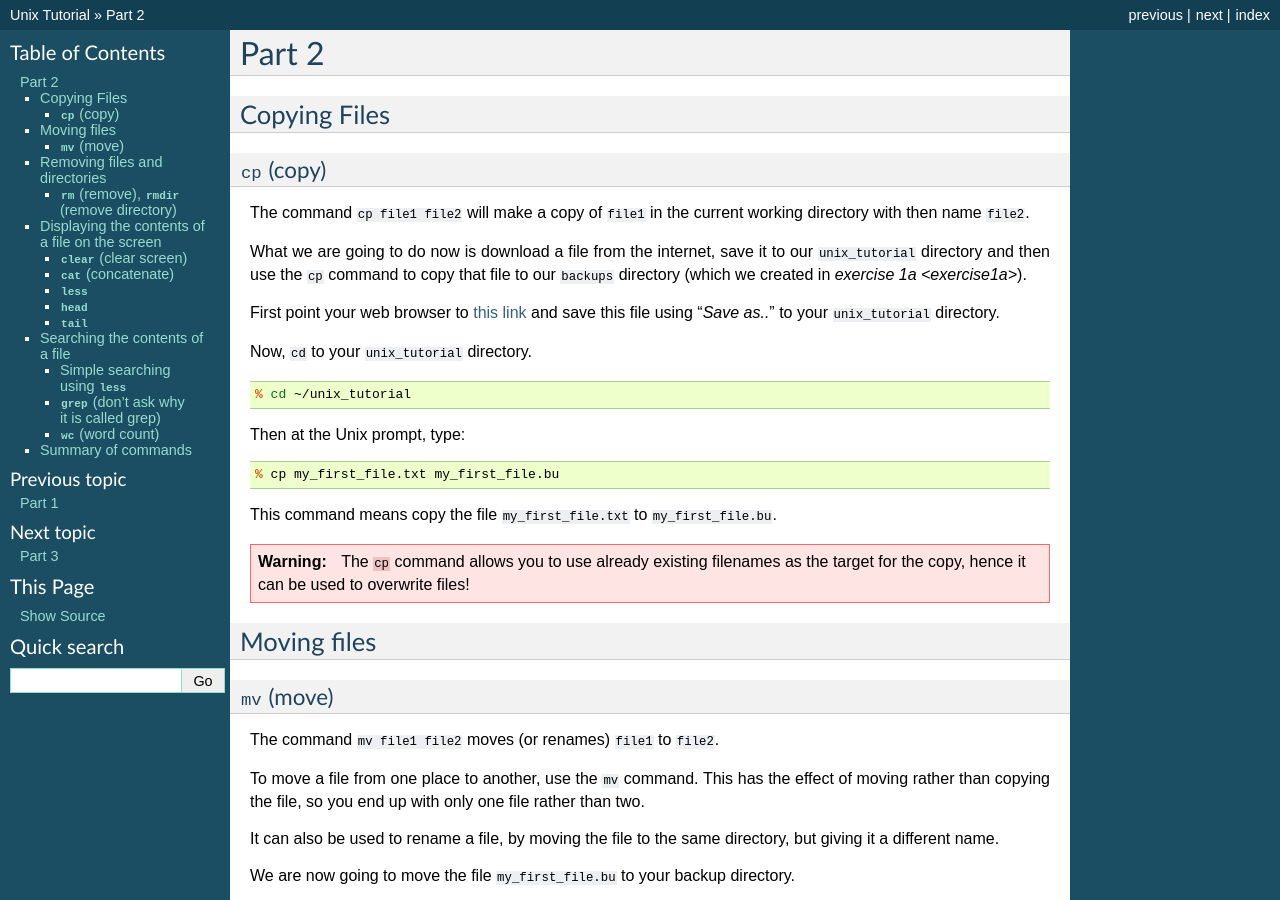
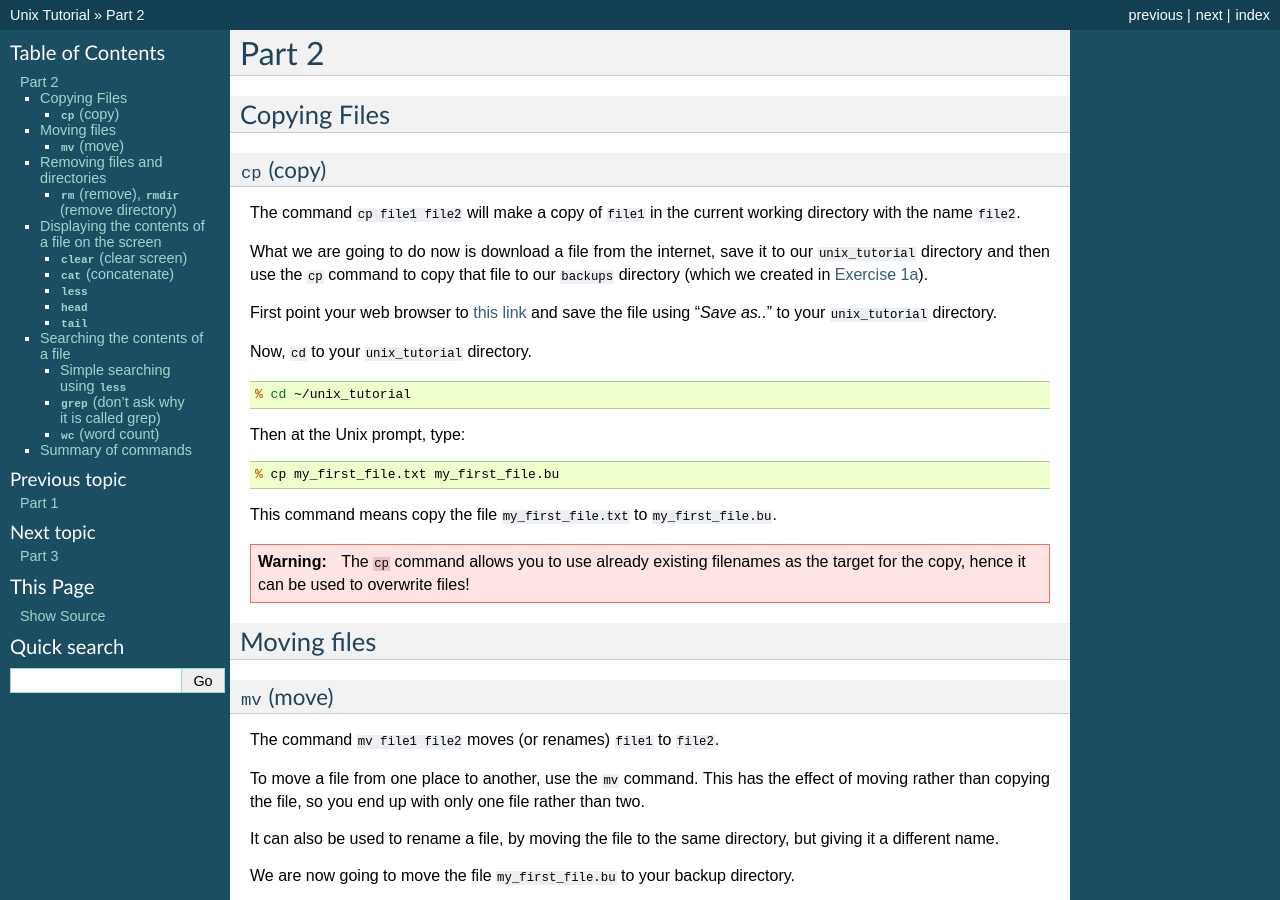
Before and after one commit to smutch/UnixTutorial, a Sphinx documentation site: the page built from source/pages/basic/part-2.rst, in a window 1280 px wide and 900 px high. Built offline with Sphinx 7.4.7, drawn with Linux system fonts in a browser that asks for light colours; some of the changed text lies outside the part shown.

Commit message:
Update part 2.

```diff
--- a/source/pages/basic/part-1.rst
+++ b/source/pages/basic/part-1.rst
@@ -94,7 +94,7 @@ To change to the directory you have just made, type::
 Type ``ls`` to see the contents (which should be empty).
 
 
-.. _exercise1a:
+.. _exercise-1a:
 
 .. topic:: Exercise 1a
 
--- a/source/pages/basic/part-2.rst
+++ b/source/pages/basic/part-2.rst
@@ -10,14 +10,14 @@ Copying Files
 ~~~~~~~~~~~~~
 
 The command ``cp file1 file2`` will make a copy of ``file1`` in the
-current working directory with then name ``file2``.
+current working directory with the name ``file2``.
 
-What we are going to do now is download a file from the internet, save it to
-our ``unix_tutorial`` directory and then use the ``cp`` command to copy that
-file to our ``backups`` directory (which we created in `exercise 1a
-<exercise1a>`).
+What we are going to do now is download a file from the internet, save it to our
+``unix_tutorial`` directory and then use the ``cp`` command to copy that file to
+our ``backups`` directory (which we created in :ref:`Exercise 1a
+<exercise-1a>`).
 
-First point your web browser to `this link <dummy>`_ and save this file using
+First point your web browser to `this link <dummy>`_ and save the file using
 "*Save as..*" to your ``unix_tutorial`` directory.
 
 .. todo::
```
Also changed, not shown: other parts of source/pages/basic/part-2.rst (+23 -23 lines).
